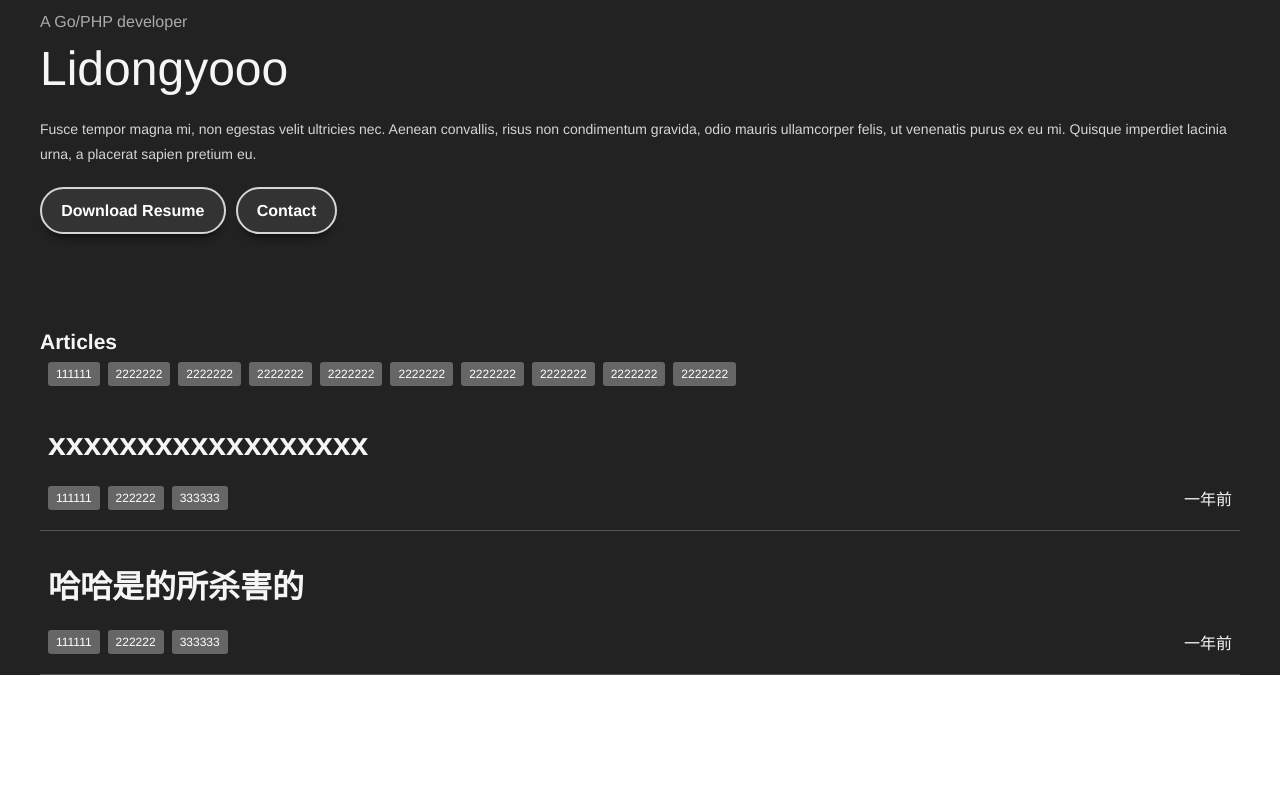
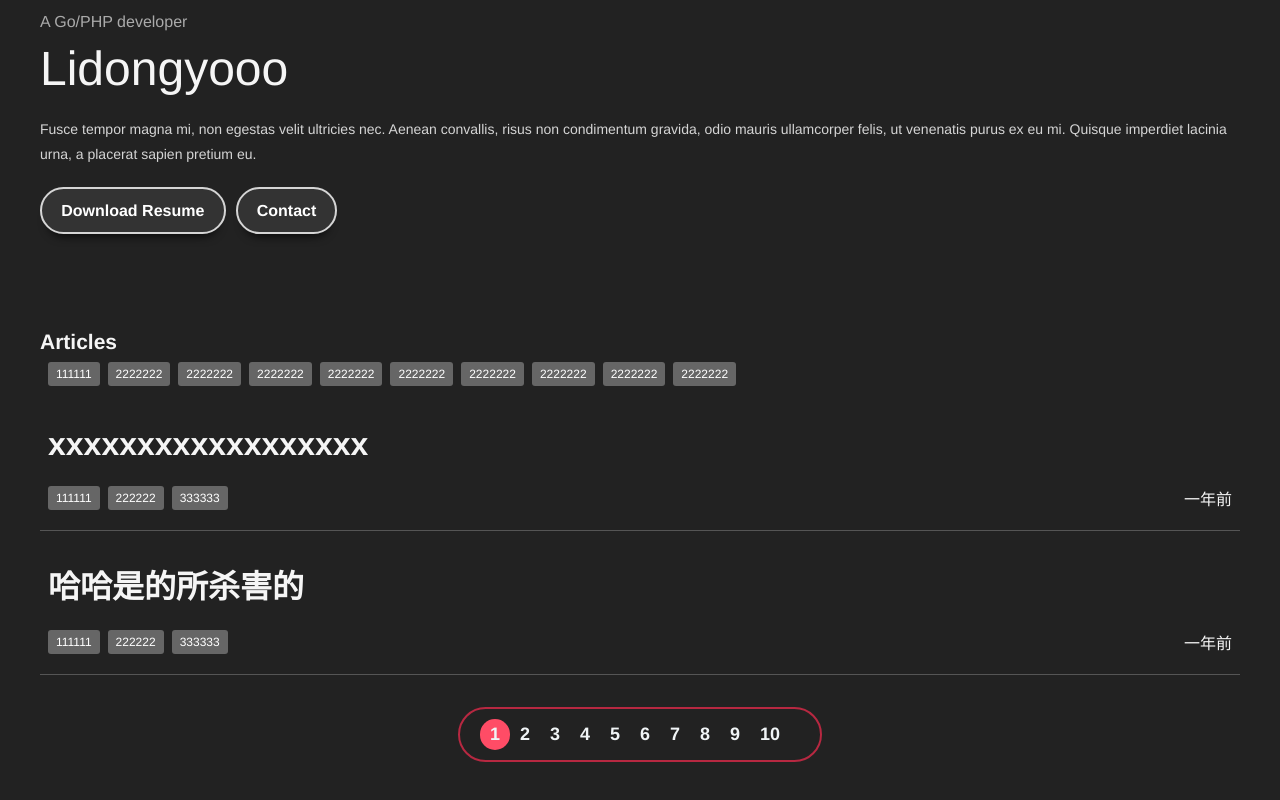
Before and after one commit to lidongyooo/swag-blog, a Vue app: page / in a window 1280 px wide. Shown: the part 578-1378 px from the top of the page. Before the commit the page ends 1253 px from the top, so only its background shows below. Built offline with nearby package versions, Linux system fonts and the light colour scheme.

Commit message:
分页组件

```diff
--- a/src/App.vue
+++ b/src/App.vue
@@ -21,7 +21,7 @@ export default defineComponent({
 }
 
 #app{
-  width: 100vw;
+  max-width: 100vw;
   min-height: 100vh;
   background-color: #222222;
   color: #F5F5F5;
--- /dev/null
+++ b/src/components/Pagination.vue
@@ -0,0 +1,76 @@
+<template>
+  <ul class="pagination">
+    <li class="pagination-item" v-for="n in pages" :class="[page === n ? 'pagination-item_active' : '']" @click="page = n">
+      {{n}}
+    </li>
+  </ul>
+</template>
+
+<script lang="ts">
+import {defineComponent} from "vue";
+
+export default defineComponent({
+  name: "Pagination",
+  props: {
+    limit: {
+      type: Number,
+      default: 10
+    },
+    count: {
+      type: Number,
+      default: 100
+    },
+    modelValue: {
+      type: Number
+    }
+  },
+  methods: {
+    pageChange(page){
+      this.$emit('change', page)
+    }
+  },
+  computed: {
+    page : {
+      get(){
+        return this.modelValue
+      },
+      set(value) {
+        this.$emit('update:modelValue', value)
+      }
+    },
+    pages(){
+      return Math.ceil(this.count / this.limit)
+    }
+  }
+})
+</script>
+
+<style lang="scss" scoped>
+.pagination {
+  min-width: 100px;
+  border: 2px solid #B72841;
+  border-radius: 100px;
+  padding: 10px 25px;
+  color: #F0F4F6;
+  font-weight: bold;
+  font-size: 18px;
+  list-style: none;
+  display: flex;
+  justify-content: space-between;
+  align-items: center;
+  flex-wrap: wrap;
+
+  .pagination-item{
+    position: relative;
+    right: 5px;
+    user-select: none;
+    cursor: pointer;
+    padding: 5px 10px;
+  }
+
+  .pagination-item_active{
+    background-color: #FF4C66;
+    border-radius: 20px;
+  }
+}
+</style>
--- a/src/views/Home.vue
+++ b/src/views/Home.vue
@@ -79,15 +79,32 @@
           </div>
         </div>
       </div>
+      <div class="pagination">
+        <pagination v-model="page" />
+      </div>
     </el-main>
   </el-container>
 </template>
 
 <script lang="ts">
 import {defineComponent} from "vue";
+import Pagination from "@/components/Pagination.vue"
 
 export default defineComponent({
   name : "Home",
+  components: {
+    Pagination
+  },
+  data(){
+    return {
+      page : 1
+    }
+  },
+  watch: {
+    page(newValue, oldValue){
+      console.log(newValue, oldValue)
+    }
+  },
   mounted() {
 
   }
@@ -101,9 +118,16 @@ export default defineComponent({
   max-width: 1200px;
   margin: 0 auto;
   min-height: 100vh;
+  padding-bottom: 100px;
 
   .el-main{
     margin-top: 10vh;
+
+    .pagination{
+      display: flex;
+      justify-content: center;
+      margin-top: 2vh;
+    }
 
     .articles{
 
@@ -117,7 +141,8 @@ export default defineComponent({
         border: 1px solid transparent;
         margin: 8px 0px 0px 8px;
         line-height: 1.5em;
-        cursor: default;
+        cursor: pointer;
+        user-select: none;
       }
 
       .articles-tag:hover{
```
